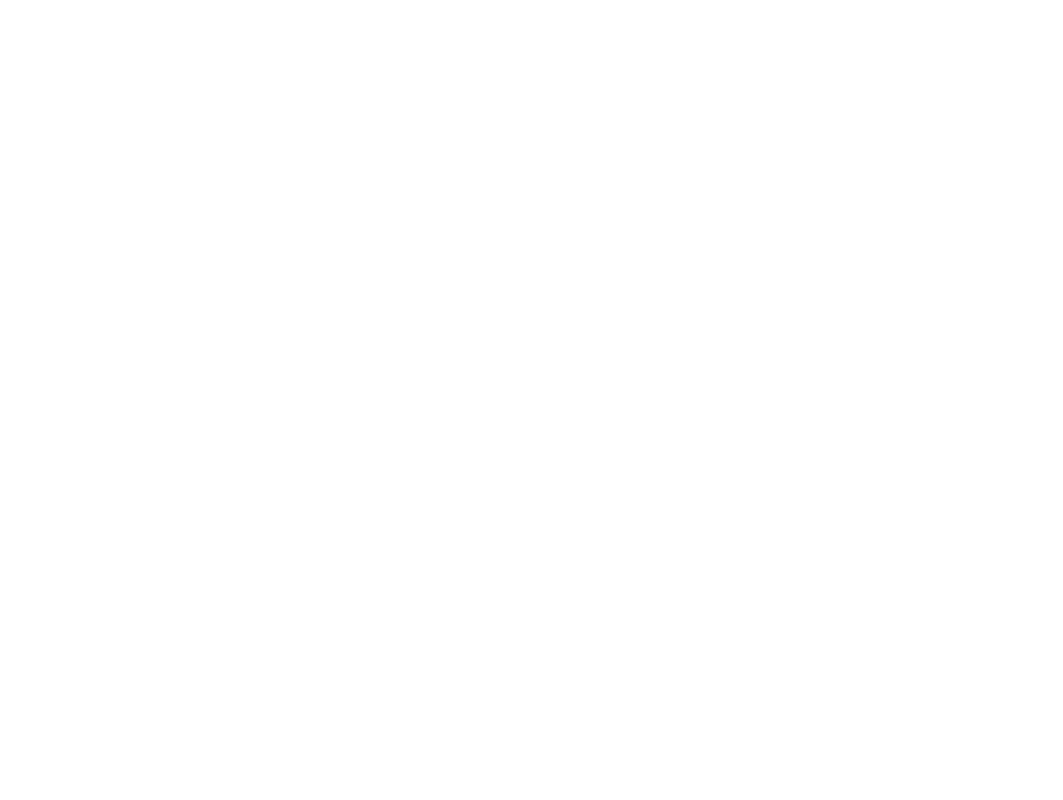
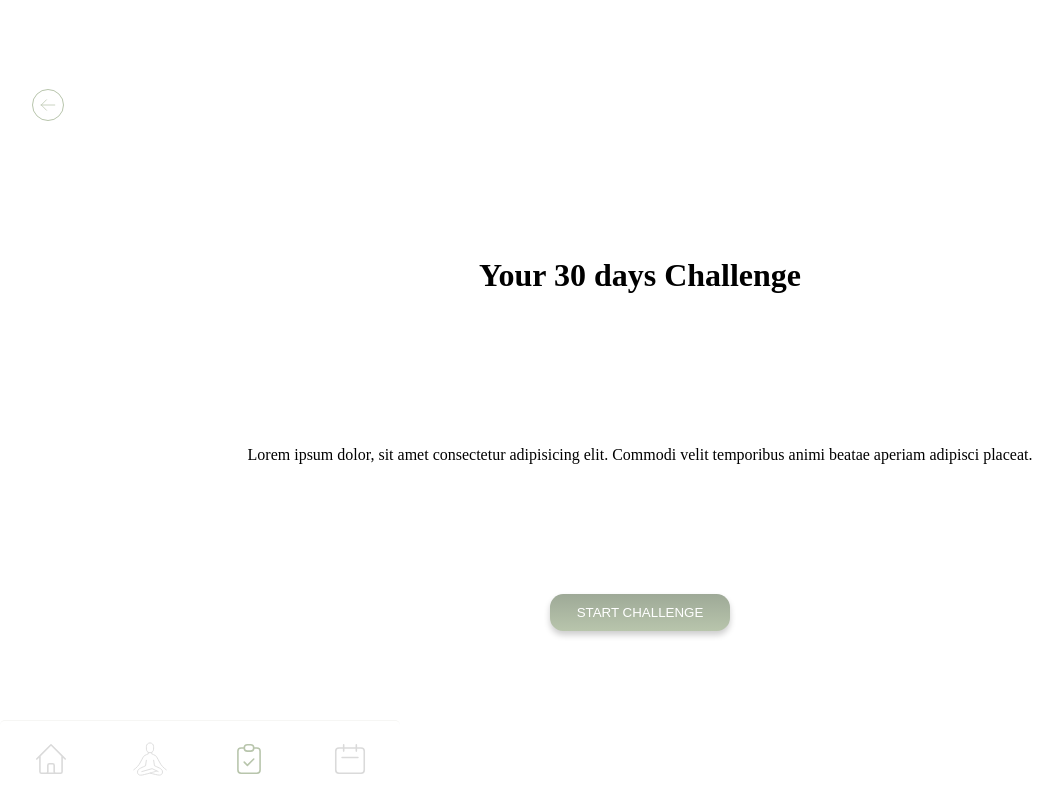
Before and after one commit to Torfeltorfel/capstone-project, a React (Vite) app: page /challenge in a window 1280 px wide. Before the commit this address had no page. Shown: the whole page, without its empty margins (0-1063 px from the left). Built offline with nearby package versions, Linux system fonts and the light colour scheme.

Commit message:
Add skeleton page

```diff
--- a/src/app/App.tsx
+++ b/src/app/App.tsx
@@ -4,6 +4,7 @@
 import Dashboard from './pages/Dashboard/Dashboard';
 import MeditationPlayer from './pages/meditationPlayer/MeditationPlayer';
 import Home from './pages/Home/Home';
+import Challenge from './pages/Challenge/Challenge';
 
 function App(): JSX.Element {
   const lastDuration = JSON.parse(localStorage.getItem('Duration') || '[]');
@@ -11,7 +12,7 @@
   return (
     <BrowserRouter>
       <Routes>
-        <Route path={'/home'} element={<Home />} />
+        <Route path="/home" element={<Home />} />
         <Route path={'/settimer'} element={<SetTimer />} />
         <Route
           path={'/timer'}
@@ -19,6 +20,7 @@
             <MeditationPlayer hours={0} minutes={lastDuration} seconds={0} />
           }
         />
+        <Route path="/challenge" element={<Challenge />}></Route>
         <Route path={'/dashboard'} element={<Dashboard />} />
       </Routes>
     </BrowserRouter>
--- a/src/app/components/Navigation/Navigation.tsx
+++ b/src/app/components/Navigation/Navigation.tsx
@@ -2,11 +2,12 @@
 import { Link } from 'react-router-dom';
 import styled from 'styled-components';
 import AnalyticsIcon from './assets/AnalyticsIcon';
+import ChallengeIcon from './assets/ChallengeIcon';
 import HomeIcon from './assets/HomeIcon';
 import SittingIcon from './assets/SittingIcon';
 
 type NavigationProps = {
-  activeLink?: 'home' | 'dashboard';
+  activeLink?: 'home' | 'dashboard' | 'challenge';
 };
 
 export default function Navigation({
@@ -24,6 +25,16 @@
       <Link to={'/settimer'}>
         <SittingIcon stroke={'var(--grey-700)'} />
       </Link>
+      <Link to={'/challenge'}>
+        <ChallengeIcon
+          stroke={
+            activeLink === 'challenge'
+              ? 'var(--green-simple)'
+              : 'var(--grey-700)'
+          }
+        />
+      </Link>
+
       <Link to={'/dashboard'}>
         <AnalyticsIcon
           stroke={
--- /dev/null
+++ b/src/app/components/Navigation/assets/ChallengeIcon.tsx
@@ -0,0 +1,23 @@
+import React from 'react';
+
+export default function ChallengeIcon(
+  props: React.SVGProps<SVGPathElement>
+): JSX.Element {
+  return (
+    <svg
+      xmlns="http://www.w3.org/2000/svg"
+      fill="none"
+      viewBox="0 0 24 24"
+      height="38"
+      width="38"
+    >
+      <path
+        strokeLinecap="round"
+        strokeLinejoin="round"
+        strokeWidth="1"
+        d="M9 5H7a2 2 0 00-2 2v12a2 2 0 002 2h10a2 2 0 002-2V7a2 2 0 00-2-2h-2M9 5a2 2 0 002 2h2a2 2 0 002-2M9 5a2 2 0 012-2h2a2 2 0 012 2m-6 9l2 2 4-4"
+        {...props}
+      />
+    </svg>
+  );
+}
--- /dev/null
+++ b/src/app/pages/Challenge/Challenge.tsx
@@ -0,0 +1,49 @@
+import React from 'react';
+import { Link } from 'react-router-dom';
+import styled from 'styled-components';
+import BackButton from '../../components/Buttons/BackButton/BackButton';
+import Button from '../../components/Buttons/CTAgreen/CTAgreen';
+import Navigation from '../../components/Navigation/Navigation';
+
+export default function Challenge(): JSX.Element {
+  return (
+    <Container>
+      <ContentContainer>
+        <StyledLink to="/home">
+          <BackButton></BackButton>
+        </StyledLink>
+        <Header>Your 30 days Challenge</Header>
+        <Description>
+          Lorem ipsum dolor, sit amet consectetur adipisicing elit. Commodi
+          velit temporibus animi beatae aperiam adipisci placeat.
+        </Description>
+        <Button>Start Challenge</Button>
+      </ContentContainer>
+
+      <Navigation activeLink="challenge" />
+    </Container>
+  );
+}
+
+const Container = styled.div`
+  height: 100vh;
+  width: 100vw;
+  display: grid;
+  grid-template-rows: auto 5rem;
+`;
+
+const ContentContainer = styled.div`
+  display: flex;
+  flex-direction: column;
+  justify-content: space-around;
+  align-items: center;
+  padding: 2rem;
+`;
+
+const StyledLink = styled(Link)`
+  align-self: flex-start;
+`;
+
+const Header = styled.h1``;
+
+const Description = styled.p``;
```
Also changed, not shown: 1 other file (tests, documents, lock files or other folders).
